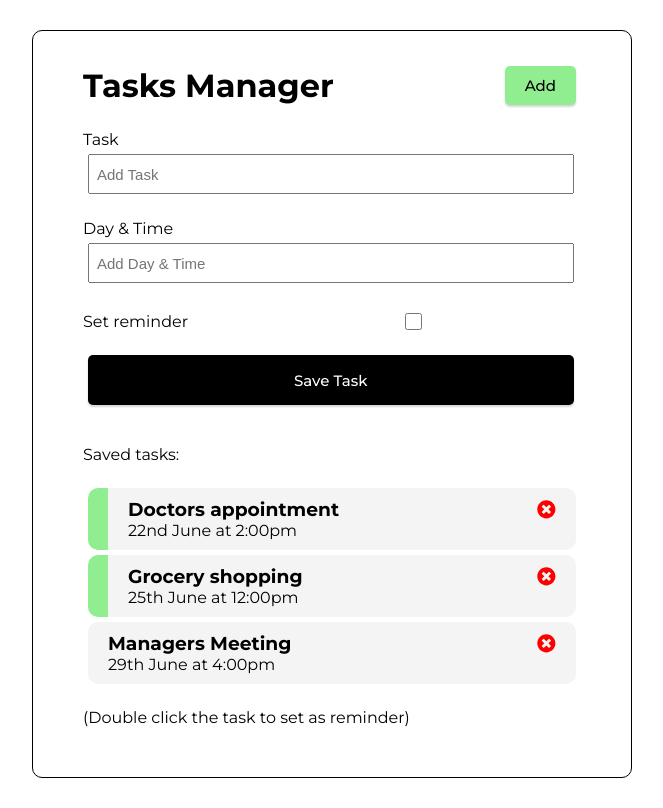
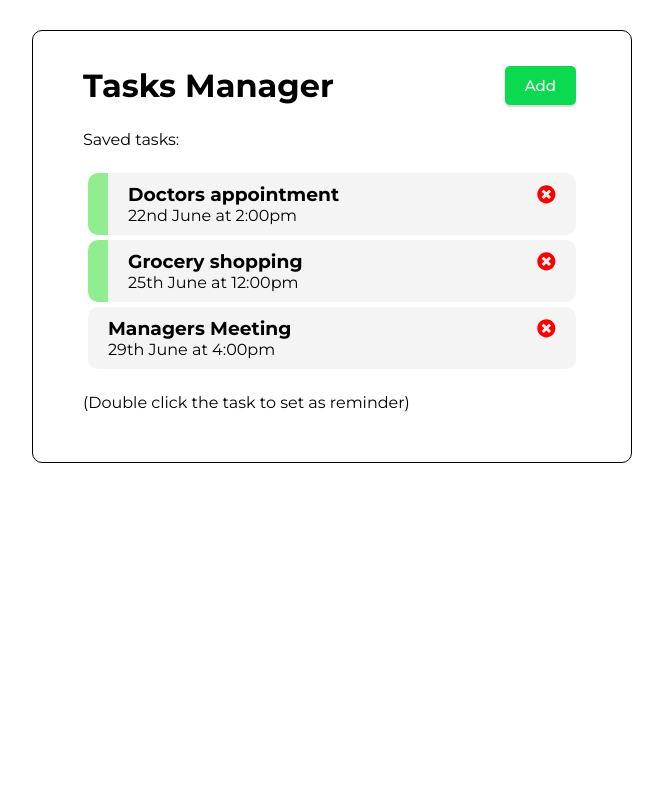
Before and after one commit to abdealijaroli/tasks-manager, a React (Create React App) app: page / in a window 1280 px wide. Shown: the whole page, without its empty margins (308-971 px from the left). Built offline with nearby package versions, Linux system fonts and the light colour scheme.

Commit message:
Toggle add task

```diff
--- a/src/App.js
+++ b/src/App.js
@@ -4,6 +4,7 @@ import Tasks from './components/Tasks'
 import AddTask from './components/AddTask'
 
 function App() {
+  const [showAddTask, setShowAddTask] = useState(false)
   const [tasks, setTasks] = useState([
     {
         id: 1,
@@ -48,8 +49,8 @@ function App() {
 
   return (
     <div className='container'>
-        <Header />
-        <AddTask onAdd={addTask}/>
+        <Header onShowAdd={()=> setShowAddTask(!showAddTask)} showAdd={showAddTask}/>
+        {showAddTask && <AddTask onAdd={addTask}/>}              {/*short-hand ternary operator when "else" is not needed*/}
         {tasks.length > 0 ? (
           <Tasks
           tasks={tasks}
--- a/src/components/Header.js
+++ b/src/components/Header.js
@@ -1,14 +1,11 @@
 import PropTypes from 'prop-types'
 import Button from './Button'
 
-const Header = ({title}) => {
-    const onClick = () => {
-        console.log("clicked");
-    }
+const Header = ({title, onShowAdd, showAdd}) => {
     return (
         <header className='header'>
             <h1>{title}</h1>
-            <Button color='#90EE90' text= 'Add' onClick = {onClick} />
+            <Button color={showAdd ? '#ff5349' : '#0BDA51'} text= {showAdd ? 'Close' : 'Add'} onClick = {onShowAdd} />
         </header>
     )
 }
--- a/src/index.css
+++ b/src/index.css
@@ -27,6 +27,7 @@ body {
 }
 
 .btn {
+  color: white;
   display: inline-block;
   background: #FFE0E0;
   border: none;
```
